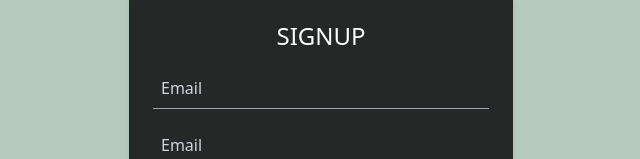
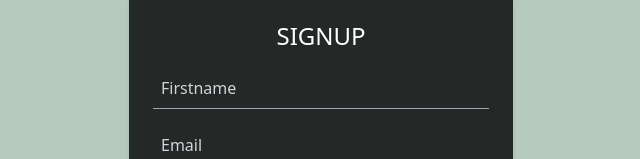
Before and after one commit to Mayurwagh98/random-pass, a React (Vite) app: page /signup in a window 1280 px wide. Shown: the part 132-291 px from the top of the page, without its empty margins (319-959 px from the left). Built offline with nearby package versions, Linux system fonts and the light colour scheme.

Commit message:
Integrated: signup api, Added: firstname field

```diff
--- a/src/pages/Signup.tsx
+++ b/src/pages/Signup.tsx
@@ -8,22 +8,20 @@ const Signup: React.FC = () => {
 
   const handleSubmit = (e: React.FormEvent<HTMLFormElement>) => {
     e.preventDefault();
-    const email = emailRef.current?.value;
-    const password = passwordRef.current?.value;
-    console.log(email, password);
+    handleSignup();
   };
 
-  interface signupPayloadTypes {
+  interface SignupPayloadTypes {
     firstname: string;
     email: string;
     password: string;
   }
 
   const handleSignup = async () => {
-    const payload: signupPayloadTypes = {
-      firstname: firstnameRef,
-      email: emailRef,
-      password: passwordRef,
+    const payload: SignupPayloadTypes = {
+      firstname: firstnameRef.current ? firstnameRef.current.value : "",
+      email: emailRef.current ? emailRef.current.value : "",
+      password: passwordRef.current ? passwordRef.current.value : "",
     };
     try {
       const { data }: any = await axios.post(
@@ -45,9 +43,9 @@ const Signup: React.FC = () => {
       <h1 className="text-2xl text-white">SIGNUP</h1>
       <input
         ref={firstnameRef}
-        type="email"
+        type="text"
         className="border-b border-gray-400 bg-transparent w-full p-2 text-white placeholder-gray-300 outline-none focus:border-orange-500"
-        placeholder="Email"
+        placeholder="Firstname"
         onChange={() => firstnameRef.current?.value}
       />
       <input
```
